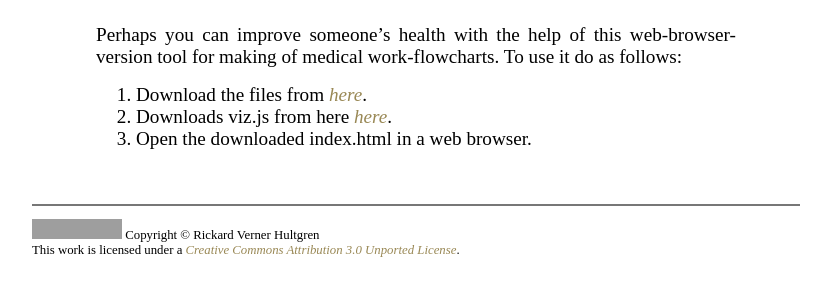
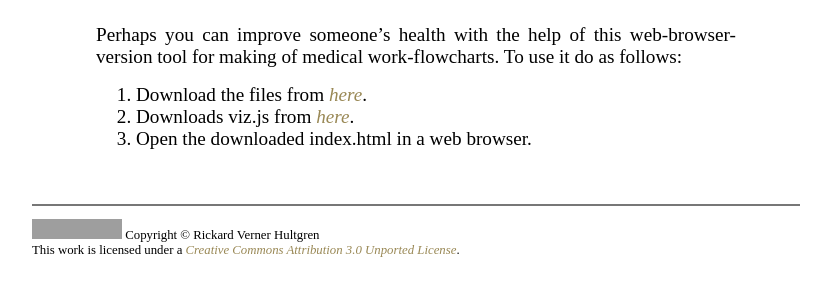
Before and after one commit to RickardHultgren/LYMPHA, a Jekyll site: the page built from demo.md, in a window 1280 px wide. Shown: the part 132-428 px from the top of the page, without its empty margins (232-1063 px from the left). Built offline with Jekyll 4.4.1, drawn with Linux system fonts in a browser that asks for light colours; some web fonts are replaced; our own code applies the rules of GitHub Pages for plain Markdown files; grey boxes are pictures that could not be loaded.

Commit message:
Mr Hyde was here …

```diff
--- a/demo.md
+++ b/demo.md
@@ -6,6 +6,6 @@
 Perhaps you can improve someone’s health with the help of this web-browser-version tool for making of medical work-flowcharts. To use it do as follows:
 <ol>
 <li>Download the files from <a href="https://github.com/RickardHultgren/lympha/tree/JavaScript">here</a>.</li>
-<li>Downloads viz.js from here <a href="https://github.com/mdaines/viz.js/releases">here</a>.</li>
+<li>Downloads viz.js from <a href="https://github.com/mdaines/viz.js/releases">here</a>.</li>
 <li>Open the downloaded index.html in a web browser.</li>
 </ol>
```
